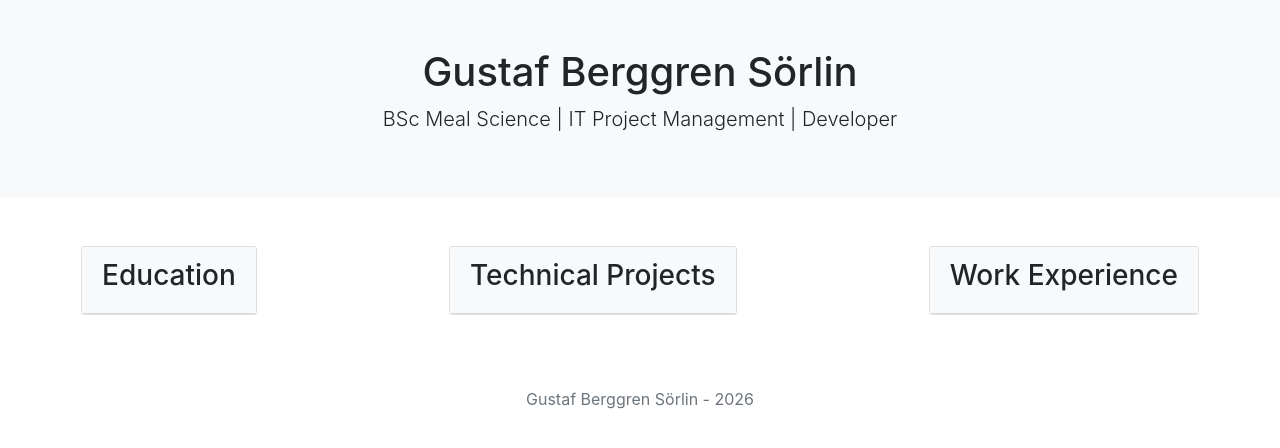
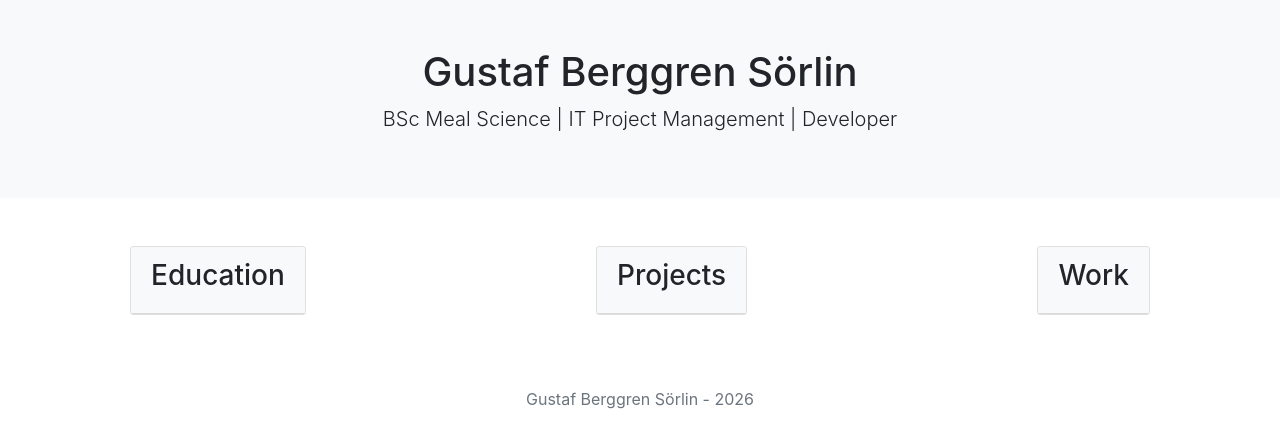
Before and after one commit to gbrggrn/gbrggrn.github.io, a Jekyll site: the page built from index.html, in a window 1280 px wide. Shown: the top 448 px of the page. Built offline with Jekyll 4.4.1, drawn with Linux system fonts in a browser that asks for light colours.

Commit message:
Update index.html

```diff
--- a/index.html
+++ b/index.html
@@ -14,7 +14,7 @@ layout: default
   <div class="mx-auto px-3">
     <div class="card category-card">
       <div class="card-header border-none rounded-3 bg-light text-center">
-        <h3>Technical Projects</h3>
+        <h3>Projects</h3>
       </div>
     </div>
   </div>
@@ -22,7 +22,7 @@ layout: default
   <div class="mx-auto px-3">
     <div class="card category-card">
       <div class="card-header border-none rounded-3 bg-light text-center">
-        <h3>Work Experience</h3>
+        <h3>Work</h3>
       </div>
     </div>
   </div>
```
